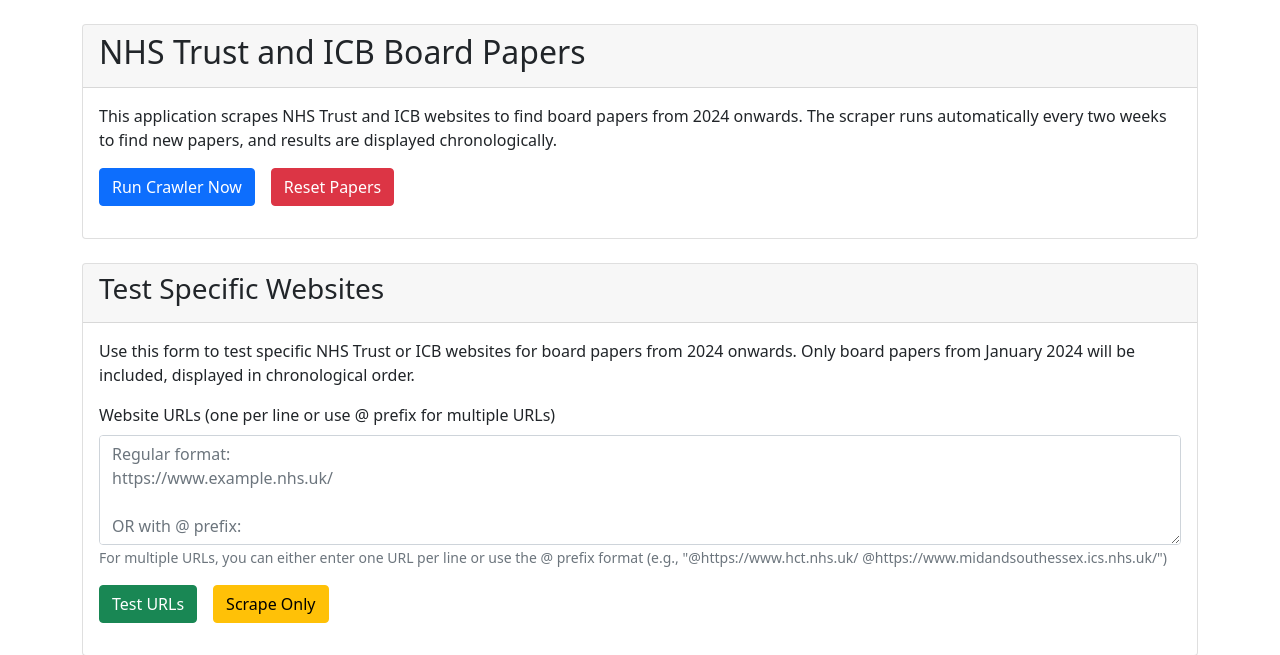
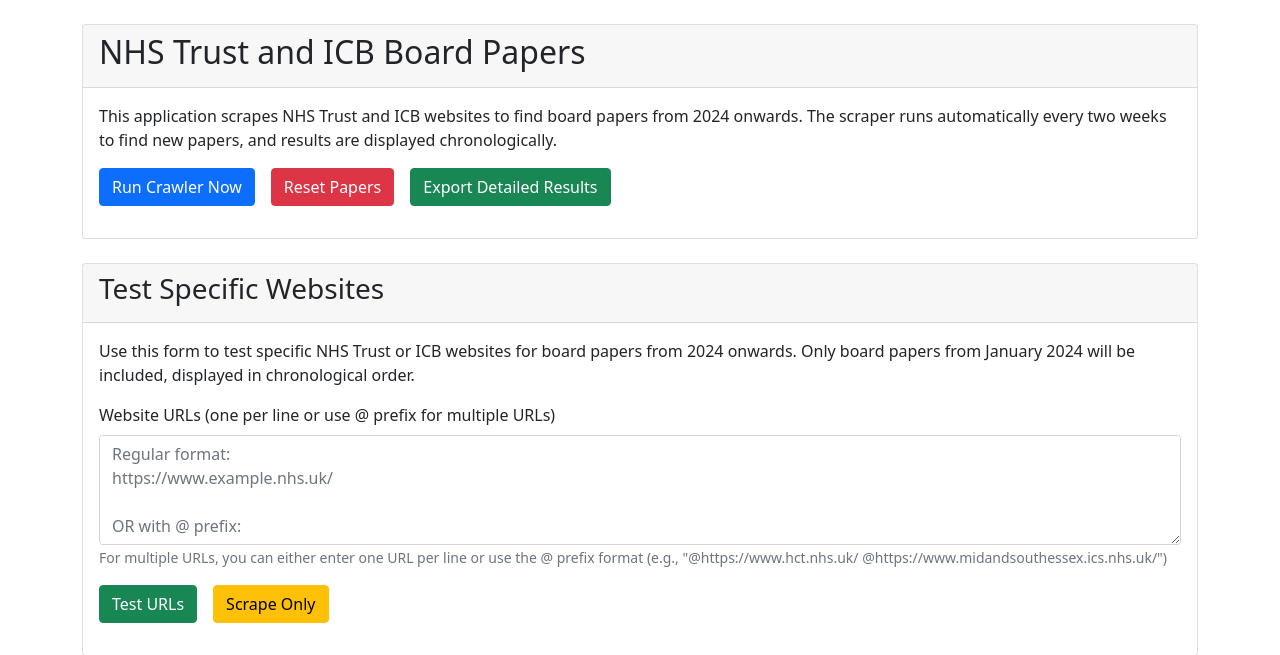
Before and after one commit to rishan-doccla/board_paper_scraper, a Flask app: page / in a window 1280 px wide. Shown: the part 56-711 px from the top of the page. Run offline with Flask 2, Linux system fonts and the light colour scheme.

Commit message:
adding export button

```diff
--- a/app.py
+++ b/app.py
@@ -1,4 +1,4 @@
-from flask import Flask, render_template, request, jsonify
+from flask import Flask, render_template, request, jsonify, Response
 from apscheduler.schedulers.background import BackgroundScheduler
 import os
 import datetime
@@ -8,6 +8,8 @@
 from utils.config import Config
 import re
 from utils.pdf_analyzer import PDFAnalyzer
+import io
+import csv
 
 app = Flask(__name__)
 app.config['SECRET_KEY'] = Config.SECRET_KEY
@@ -514,6 +516,46 @@
         "terms_data_json": json.dumps(paper.get("terms_data", {}))
     })
 
+@app.route('/export-detailed-results', methods=['GET'])
+def export_detailed_results():
+    """Export detailed results (one row per term per paper) to a CSV file."""
+    if not latest_results or not latest_results.get("board_papers"):
+        return "No results to export.", 404
+
+    output = io.StringIO()
+    writer = csv.writer(output)
+
+    # Define CSV Headers
+    headers = [
+        "Organisation", "Date", "Title", "Term",
+        "Summary", "Mentions", "Link"
+    ]
+    writer.writerow(headers)
+
+    # Write data rows (one row per term found in each paper)
+    for paper in latest_results["board_papers"]:
+        if paper.get("has_relevant_terms") and paper.get("terms_data"):
+            for term, term_data in paper["terms_data"].items():
+                # Combine list of summaries/quotes into single strings
+                summary_text = " ".join(term_data.get("summaries", []))
+                mentions_text = "\n\n".join(term_data.get("quotes", []))
+
+                row = [
+                    paper.get("organization", "Unknown"),
+                    paper.get("date", "Unknown"),
+                    paper.get("title", "Unknown"),
+                    term,
+                    summary_text,
+                    mentions_text,
+                    paper.get("url", "")
+                ]
+                writer.writerow(row)
+
+    # Create Flask response
+    response = Response(output.getvalue(), mimetype='text/csv')
+    response.headers["Content-Disposition"] = "attachment; filename=board_papers_detailed_export.csv"
+    return response
+
 if __name__ == '__main__':
     # Load existing data
     latest_results = load_existing_data()
--- a/templates/index.html
+++ b/templates/index.html
@@ -50,6 +50,7 @@
                         <div class="d-flex align-items-center mb-3">
                             <button id="runCrawlerBtn" class="btn btn-primary me-3">Run Crawler Now</button>
                             <button id="resetPapersBtn" class="btn btn-danger me-3">Reset Papers</button>
+                            <button id="exportDetailedResultsBtn" class="btn btn-success me-3">Export Detailed Results</button>
                             <div id="crawlerStatus" class="d-none">
                                 <span class="spinner-border spinner-border-sm me-2" role="status" aria-hidden="true"></span>
                                 <span>Crawling websites... This may take a while.</span>
@@ -467,6 +468,12 @@
                 alert('Error resetting papers: ' + error.message);
             }
         });
+
+        // Add handler for the new detailed export button
+        document.getElementById('exportDetailedResultsBtn').addEventListener('click', () => {
+            // Redirect browser to the new detailed export endpoint
+            window.location.href = '/export-detailed-results';
+        });
     </script>
 </body>
 </html>
```
